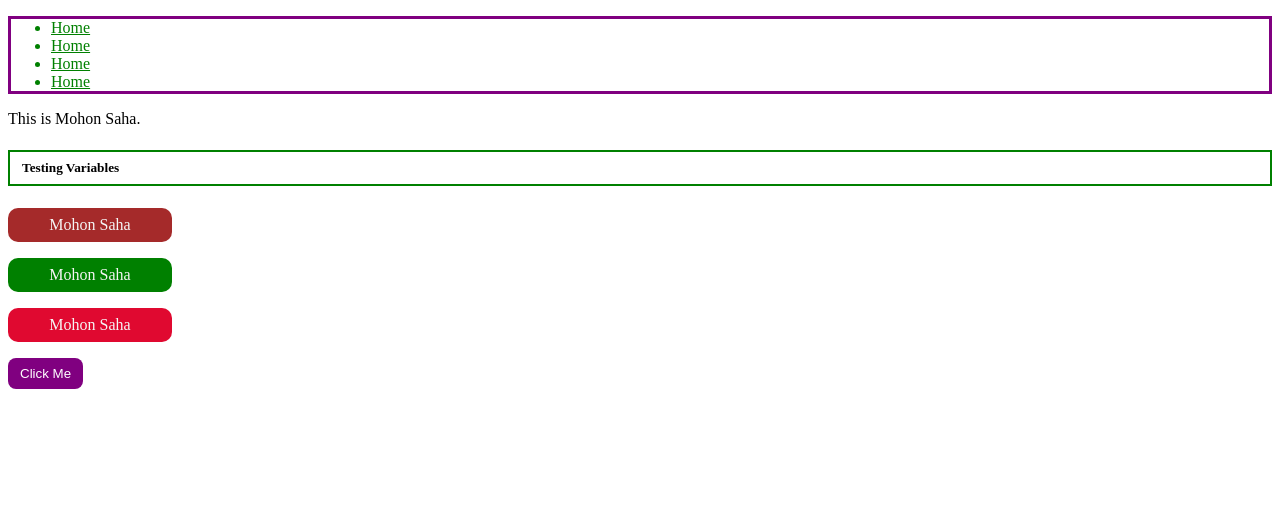
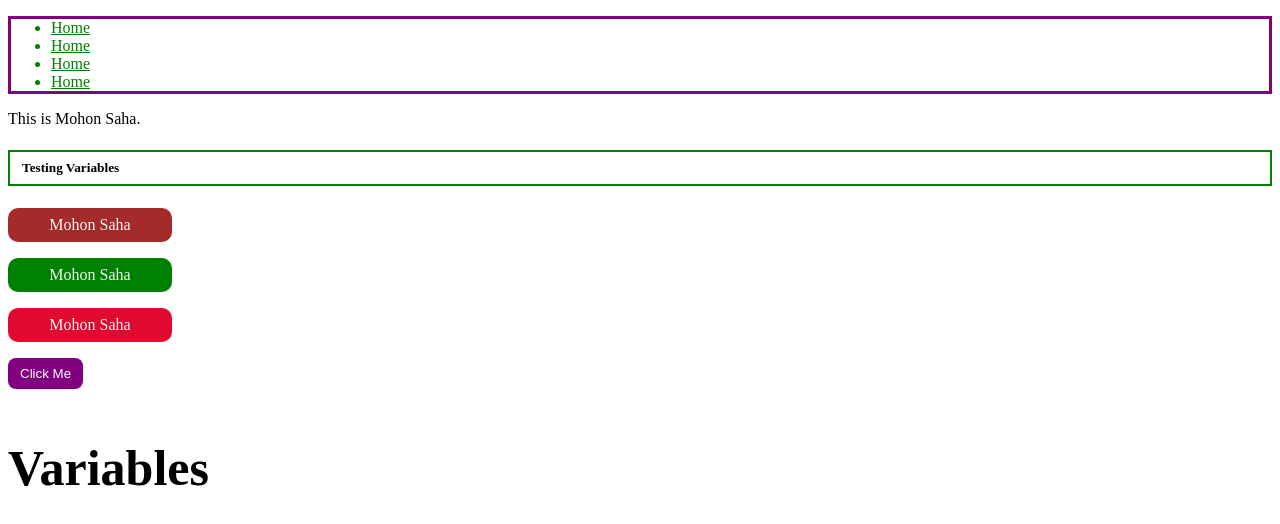
Before and after one commit to MohonSaha/Learn-scss, a plain HTML site: page index.html in a window 1280 px wide. Drawn offline with Linux system fonts and the light colour scheme.

Commit message:
variables

```diff
--- a/CSS/style.scss
+++ b/CSS/style.scss
@@ -1,3 +1,7 @@
+//  Allways use this syntax at the top of the file for use variables.
+
+@use 'variables';
+
 
 // Topic-1 SCSS Variables :
 
@@ -64,3 +68,13 @@ button{
     @extend %message;
     background-color: rgb(224, 9, 48);
 }
+
+
+// Topic-4 SCSS Variables
+
+
+
+.variables{
+    font-weight: 800;
+    font-size: variables.$large-fonts;
+}
--- a/index.html
+++ b/index.html
@@ -29,5 +29,7 @@
 
     <button>Click Me</button>
 
+    <p class="variables">Variables</p>
+
 </body>
 </html>
```
Also changed, not shown: CSS/style.css, 1 other file.
